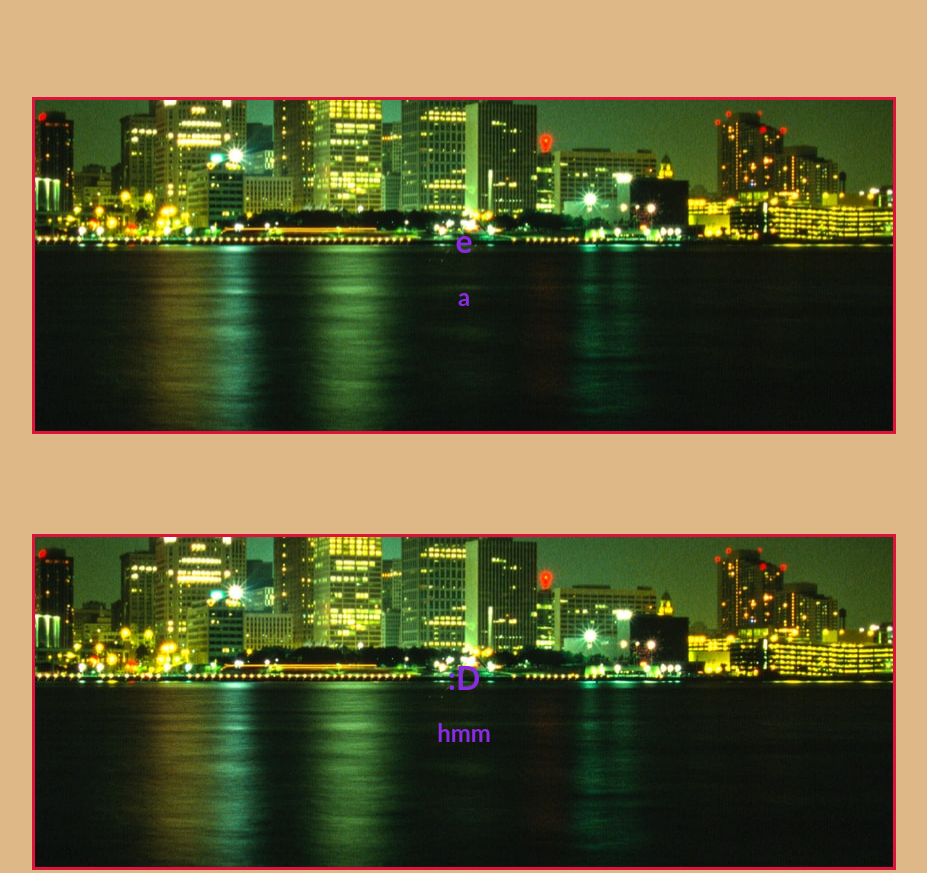
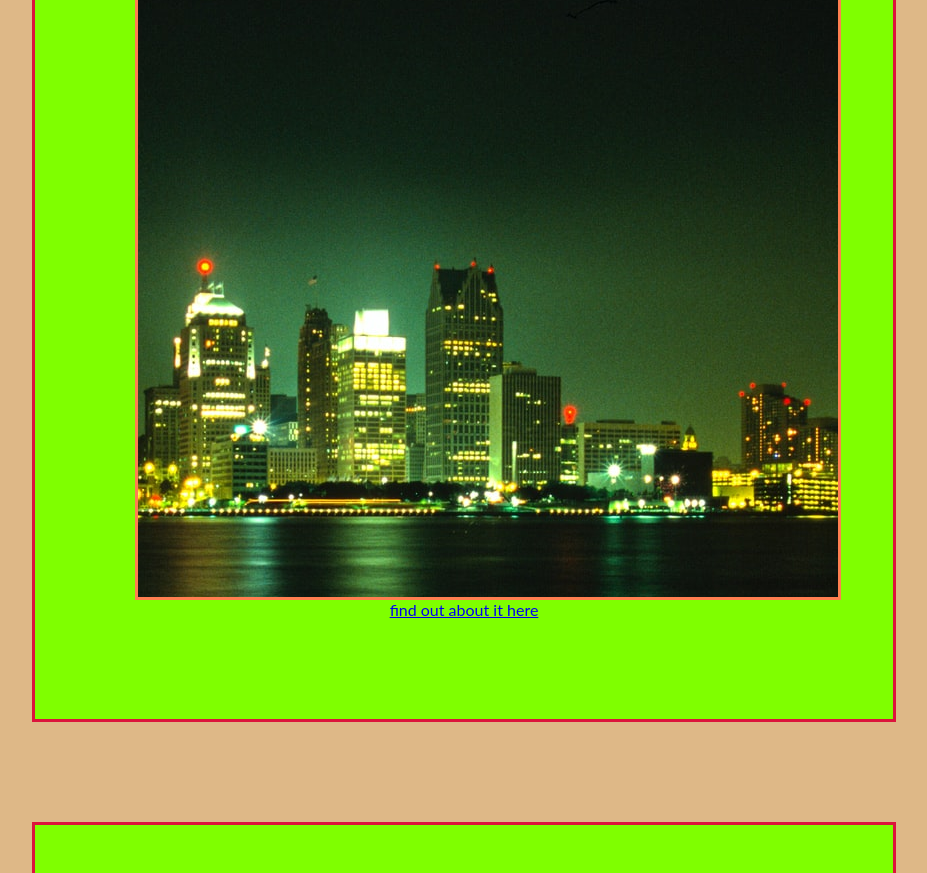
Before and after one commit to staten-island-tech/css-blogpost-project-TimothyL52, a plain HTML site: page index.html in a window 1280 px wide. Shown: the part 508-1381 px from the top of the page, without its empty margins (176-1103 px from the left). Drawn offline with Linux system fonts and the light colour scheme.

Commit message:
Figured out images :D

```diff
--- a/index.html
+++ b/index.html
@@ -10,14 +10,18 @@
     <div class="blog">
     <h1 class="post-headers" >post</h1>
     <h2 class="post-headers" >This is <span>a city I guess</span></h2>
+    <div class="post-image" id="city"></div>
+    <a href="www.city.thing">find out about it here</a>
     </div>
     <div class="blog">
         <h1 class="post-headers">e</h1>
         <h2 class="post-headers">a</h2>
+        <div class="post-image" id="alphabet"></div>
     </div>
     <div class="blog">
         <h1 class="post-headers">:D</h1>
         <h2 class="post-headers">hmm</h2>
+        <div class="post-image" id="brain"></div>
     </div>
 
 </body>
--- a/style.css
+++ b/style.css
@@ -11,8 +11,6 @@
   margin-right: 200px;
   border: solid crimson;
   text-align: center;
-  background-image: url(image/mick-haupt-RBNJ5DTvjTc-unsplash.jpg);
-  background-position: center;
 }
 span {
   color: aqua;
@@ -21,6 +19,17 @@ span {
   color: blueviolet;
 }
 .post-image {
+  border: solid coral;
+  padding: 350px;
+  background-position: top;
+}
+#city {
+  background-image: url(image/mick-haupt-RBNJ5DTvjTc-unsplash.jpg);
+}
+#alphabet {
+}
+
+#brain {
 }
 body {
   background-color: burlywood;
```
